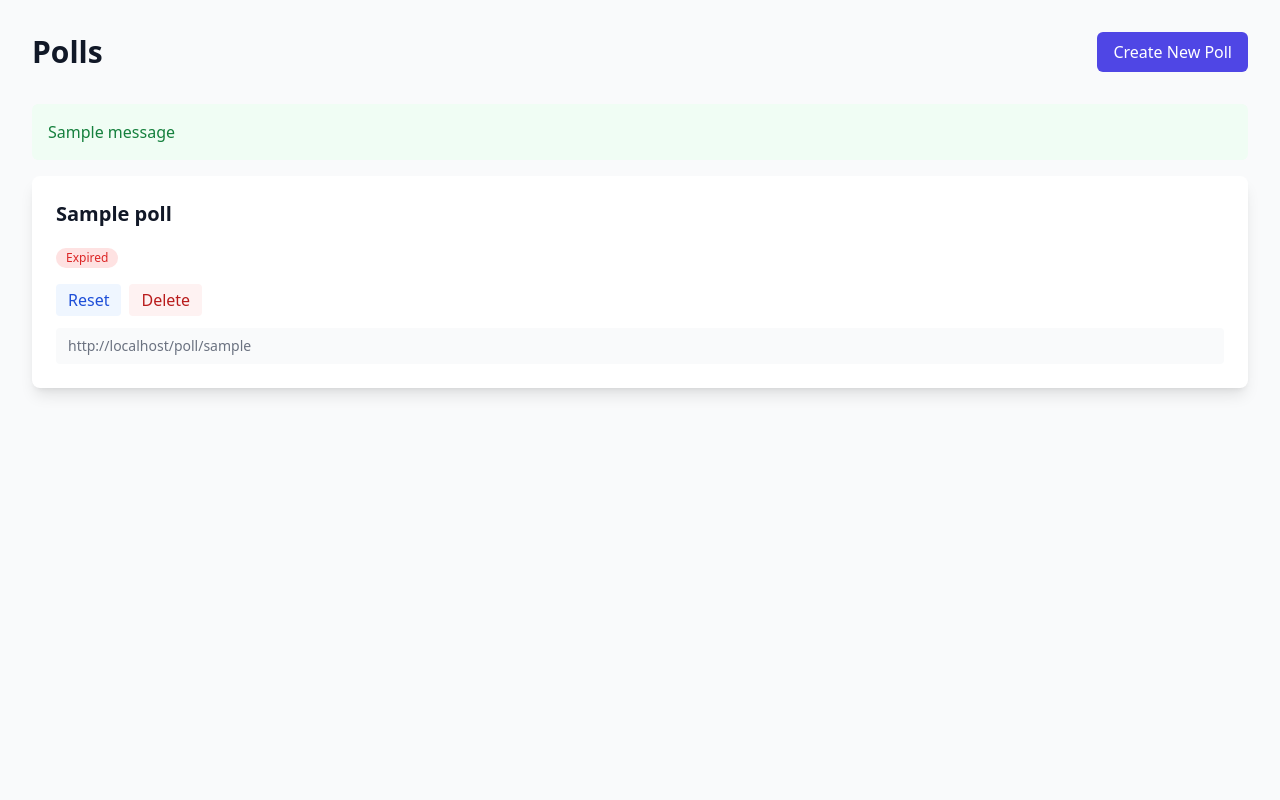
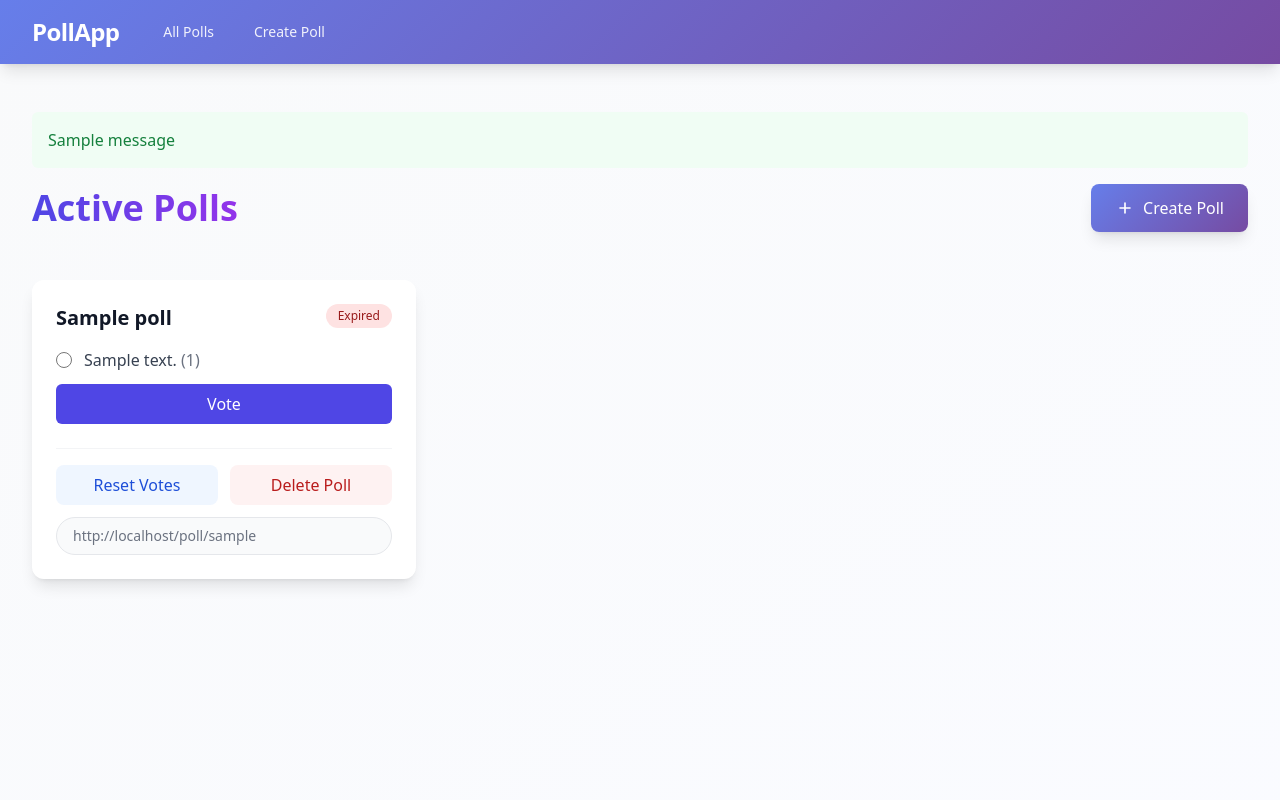
Before and after one commit to PawiX25/PollApp, a Flask app: page / in a window 1280 px wide. Run offline with Flask 3, Linux system fonts and the light colour scheme; tables that the repository leaves empty hold one stand-in row (values such as "Sample post"); one stand-in notice (Sample message) is shown; some libraries are stand-ins or nearby versions.

Commit message:
Implement Tailwind styling with custom gradients and animations

```diff
--- /dev/null
+++ b/templates/base.html
@@ -0,0 +1,42 @@
+<!DOCTYPE html>
+<html>
+<head>
+    <title>{% block title %}Polling App{% endblock %}</title>
+    <script src="https://cdn.tailwindcss.com"></script>
+    <link rel="stylesheet" href="https://cdnjs.cloudflare.com/ajax/libs/animate.css/4.1.1/animate.min.css">
+    <style>
+        .gradient-bg { background: linear-gradient(135deg, #667eea 0%, #764ba2 100%); }
+        .hover-scale { transition: transform 0.2s; }
+        .hover-scale:hover { transform: scale(1.02); }
+    </style>
+</head>
+<body class="bg-gradient-to-br from-gray-50 to-indigo-50/30 min-h-screen">
+    <nav class="gradient-bg shadow-lg">
+        <div class="max-w-7xl mx-auto px-4 sm:px-6 lg:px-8">
+            <div class="flex justify-between h-16">
+                <div class="flex items-center space-x-8">
+                    <a href="{{ url_for('index') }}" class="text-2xl font-black text-white tracking-tight">PollApp</a>
+                    <div class="hidden md:flex space-x-4">
+                        <a href="{{ url_for('index') }}" class="text-white/90 hover:text-white px-3 py-2 rounded-md text-sm font-medium">All Polls</a>
+                        <a href="{{ url_for('create') }}" class="text-white/90 hover:text-white px-3 py-2 rounded-md text-sm font-medium">Create Poll</a>
+                    </div>
+                </div>
+            </div>
+        </div>
+    </nav>
+
+    <main class="container mx-auto py-12 px-4 sm:px-6 lg:px-8 animate__animated animate__fadeIn animate__faster">
+        {% with messages = get_flashed_messages(with_categories=true) %}
+            {% if messages %}
+                {% for category, message in messages %}
+                    <div class="animate__animated animate__fadeIn rounded-md p-4 mb-4 {% if category == 'error' %}bg-red-50 text-red-700{% else %}bg-green-50 text-green-700{% endif %}">
+                        {{ message }}
+                    </div>
+                {% endfor %}
+            {% endif %}
+        {% endwith %}
+
+        {% block content %}{% endblock %}
+    </main>
+</body>
+</html>
--- a/templates/index.html
+++ b/templates/index.html
@@ -1,49 +1,30 @@
-<!DOCTYPE html>
-<html>
-<head>
-    <title>Polling App</title>
-    <script src="https://cdn.tailwindcss.com"></script>
-</head>
-<body class="bg-gray-50 min-h-screen">
-    <div class="max-w-7xl mx-auto py-8 px-4 sm:px-6 lg:px-8">
-        <div class="flex justify-between items-center mb-8">
-            <h1 class="text-3xl font-bold text-gray-900">Polls</h1>
+{% extends "base.html" %}
+
+{% block content %}
+<div class="flex justify-between items-center mb-12">
+    <h1 class="text-4xl font-black text-gray-900 bg-gradient-to-r from-indigo-600 to-purple-600 bg-clip-text text-transparent">Active Polls</h1>
     <a href="{{ url_for('create') }}"
-               class="bg-indigo-600 text-white px-4 py-2 rounded-md hover:bg-indigo-700 transition">
-                Create New Poll
+       class="gradient-bg text-white px-6 py-3 rounded-lg hover-scale shadow-lg inline-flex items-center space-x-2">
+        <svg class="w-5 h-5" fill="none" stroke="currentColor" viewBox="0 0 24 24">
+            <path stroke-linecap="round" stroke-linejoin="round" stroke-width="2" d="M12 6v6m0 0v6m0-6h6m-6 0H6"/>
+        </svg>
+        <span>Create Poll</span>
     </a>
 </div>
 
-        {% with messages = get_flashed_messages(with_categories=true) %}
-            {% if messages %}
-                {% for category, message in messages %}
-                    <div class="rounded-md p-4 mb-4 {% if category == 'error' %}bg-red-50 text-red-700{% else %}bg-green-50 text-green-700{% endif %}">
-                        {{ message }}
-                    </div>
-                {% endfor %}
-            {% endif %}
-        {% endwith %}
-
-        <div class="grid gap-6 md:grid-cols-2 lg:grid-cols-3"></div>
+<div class="grid gap-8 md:grid-cols-2 lg:grid-cols-3">
     {% for poll in polls %}
-            <div class="bg-white shadow-lg rounded-lg p-6">
-                <h2 class="text-xl font-semibold text-gray-900 mb-4">{{ poll.question }}</h2>
-
+    <div class="bg-white shadow-lg rounded-xl p-6 hover-scale">
+        <div class="flex justify-between items-start mb-4">
+            <h2 class="text-xl font-bold text-gray-900">{{ poll.question }}</h2>
             {% if poll.expires_at %}
-                    <div class="mb-4 {% if poll.is_expired %}text-red-600{% else %}text-gray-600{% endif %}">
-                        {% if poll.is_expired %}
-                            <span class="inline-flex items-center px-2.5 py-0.5 rounded-full text-xs font-medium bg-red-100">
-                                Expired
-                            </span>
-                        {% else %}
-                            <span class="text-sm">
-                                Expires: {{ poll.expires_at.strftime('%Y-%m-%d %H:%M:%S UTC') }}
+                <span class="inline-flex items-center px-3 py-1 rounded-full text-xs font-medium
+                    {% if poll.is_expired %}bg-red-100 text-red-800{% else %}bg-emerald-100 text-emerald-800{% endif %}">
+                    {% if poll.is_expired %}Expired{% else %}Active{% endif %}
                 </span>
             {% endif %}
         </div>
-                {% endif %}
 
-                {% if not poll.is_expired %}
         <form action="{{ url_for('vote', poll_id=poll.id) }}" method="post" class="space-y-3 mb-4">
             {% for option in poll.options %}
             <div class="flex items-center space-x-3">
@@ -60,28 +41,27 @@
                 Vote
             </button>
         </form>
-                {% endif %}
 
-                <div class="space-y-3">
-                    <div class="flex space-x-2">
-                        <form action="{{ url_for('reset_votes', poll_id=poll.id) }}" method="post">
+        <div class="space-y-3 mt-6 pt-4 border-t border-gray-100">
+            <div class="flex space-x-3">
+                <form action="{{ url_for('reset_votes', poll_id=poll.id) }}" method="post" class="flex-1">
                     <button type="submit"
-                                    class="bg-blue-50 text-blue-700 px-3 py-1 rounded hover:bg-blue-100 transition">
-                                Reset
+                            class="w-full bg-blue-50 text-blue-700 px-4 py-2 rounded-lg hover:bg-blue-100 transition-colors">
+                        Reset Votes
                     </button>
                 </form>
-                        <form action="{{ url_for('delete_poll', poll_id=poll.id) }}" method="post">
+                <form action="{{ url_for('delete_poll', poll_id=poll.id) }}" method="post" class="flex-1">
                     <button type="submit"
-                                    class="bg-red-50 text-red-700 px-3 py-1 rounded hover:bg-red-100 transition"
-                                    onclick="return confirm('Are you sure?')">
-                                Delete
+                            class="w-full bg-red-50 text-red-700 px-4 py-2 rounded-lg hover:bg-red-100 transition-colors"
+                            onclick="return confirm('Are you sure you want to delete this poll?')">
+                        Delete Poll
                     </button>
                 </form>
             </div>
             <div class="mt-3">
                 <input type="text"
                        value="{{ url_for('view_poll', slug=poll.slug, _external=True) }}"
-                               class="w-full text-sm text-gray-500 bg-gray-50 rounded px-3 py-2 focus:outline-none"
+                       class="w-full text-sm text-gray-500 bg-gray-50 rounded-full px-4 py-2 focus:outline-none border"
                        onclick="this.select();"
                        readonly>
             </div>
@@ -89,6 +69,4 @@
     </div>
     {% endfor %}
 </div>
-    </div>
-</body>
-</html>
+{% endblock %}
```
Also changed, not shown: templates/create.html (+15 -18 lines), templates/poll.html (+35 -37 lines). Lines whose indentation alone changed are shown as unchanged.
